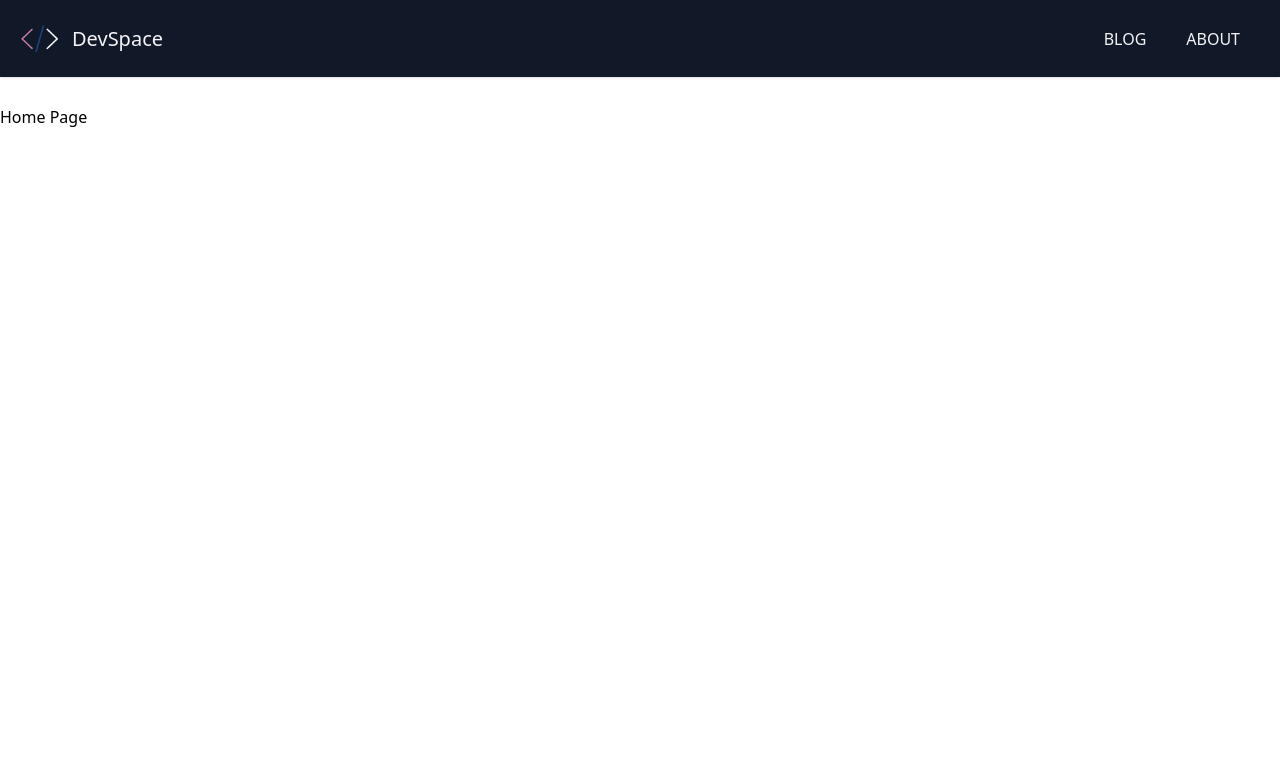
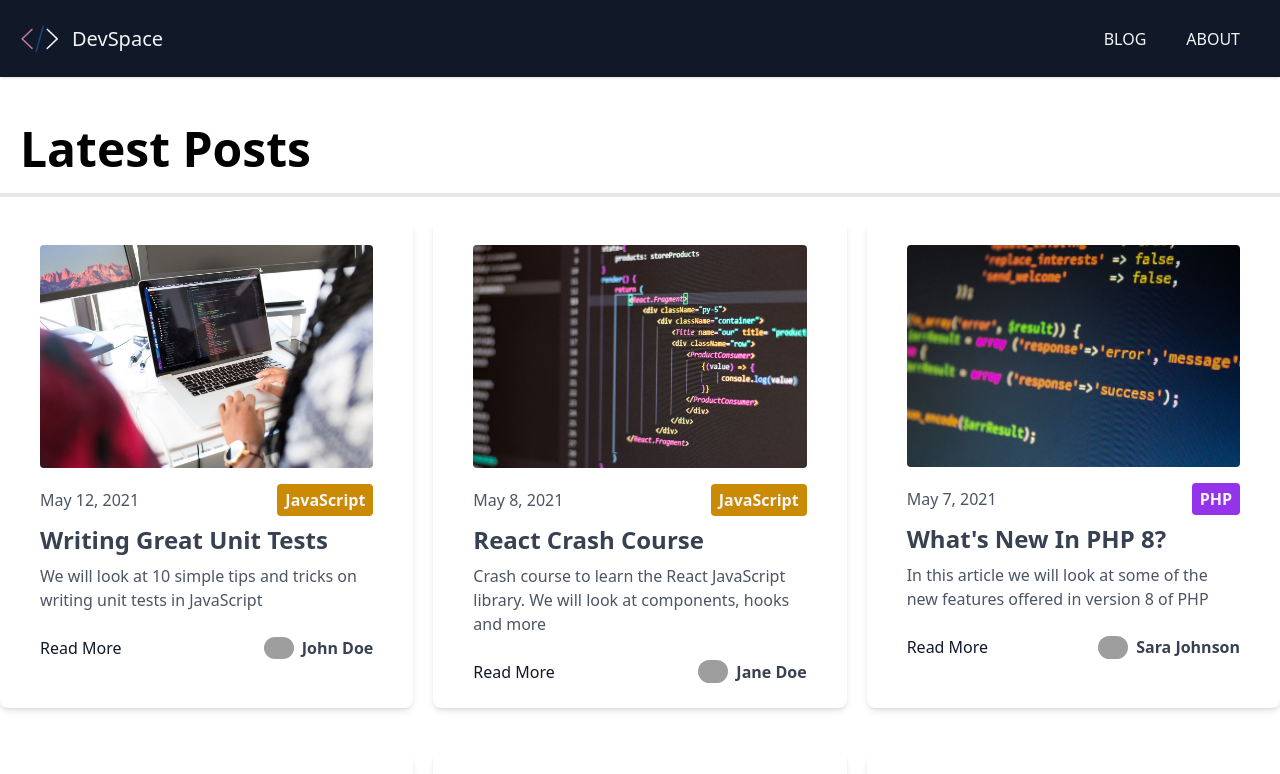
Before and after one commit to zafchiel/markdown-blog-example, a Next.js app: page / in a window 1280 px wide. Shown: the top 774 px of the page. Built offline with nearby package versions, Linux system fonts and the light colour scheme; grey boxes are pictures that could not be loaded.

Commit message:
Home pgae

```diff
--- /dev/null
+++ b/components/CategoryLabel.js
@@ -0,0 +1,20 @@
+import Link from "next/link"
+
+export default function CategoryLabel({ children }) {
+  const colorKey = {
+    JavaScript: "bg-yellow-600",
+    CSS: "bg-blue-600",
+    Python: "bg-green-600",
+    PHP: "bg-purple-600",
+    Ruby: "bg-red-600",
+    Java: "bg-orange-600",
+  }
+
+  return (
+    <div
+      className={`px-2 py-1 ${colorKey[children]} text-gray-100 font-bold rounded`}
+    >
+      <Link href={`/blog/category/${children.toLowerCase()}`}>{children}</Link>
+    </div>
+  )
+}
--- /dev/null
+++ b/components/Post.js
@@ -0,0 +1,51 @@
+import Link from "next/link"
+import Image from "next/image"
+import CategoryLabel from "./CategoryLabel"
+
+export default function Post({ post }) {
+  return (
+    <div className="w-full px-10 py-6 bg-white rounded-lg shadow-md mt-6">
+      <Image
+        src={post.frontmatter.cover_image}
+        alt=""
+        width={420}
+        height={210}
+        className="mb-4 rounded"
+      />
+
+      <div className="flex items-center justify-between">
+        <span className="font-light text-gray-600">
+          {post.frontmatter.date}
+        </span>
+        <CategoryLabel>{post.frontmatter.category}</CategoryLabel>
+      </div>
+
+      <div className="mt-2">
+        <Link href={`/blog/${post.slug}`} legacyBehavior>
+          <a className="text-2xl text-gray-700 font-bold hover:underline">
+            {post.frontmatter.title}
+          </a>
+        </Link>
+        <p className="mt-2 text-gray-600">{post.frontmatter.excerpt}</p>
+      </div>
+
+      <div className="flex items-center justify-between mt-6">
+        <Link href={`/blog/${post.slug}`} legacyBehavior>
+          <a className="text-gray-900 hover:text-blue-600">Read More</a>
+        </Link>
+        <div className="flex items-center">
+          <Image
+            src={post.frontmatter.author_image}
+            alt=""
+            width={30}
+            height={30}
+            className="rounded-full hidden md:block"
+          />
+          <h3 className="ml-2 text-gray-700 font-bold">
+            {post.frontmatter.author}
+          </h3>
+        </div>
+      </div>
+    </div>
+  )
+}
--- a/next.config.js
+++ b/next.config.js
@@ -1,5 +1,8 @@
 /** @type {import('next').NextConfig} */
 const nextConfig = {
+  images: {
+    domains: ["randomuser.me"],
+  },
   reactStrictMode: true,
 }
 
--- a/package.json
+++ b/package.json
@@ -12,6 +12,7 @@
     "autoprefixer": "10.4.14",
     "eslint": "8.39.0",
     "eslint-config-next": "13.3.1",
+    "gray-matter": "^4.0.3",
     "next": "13.3.1",
     "postcss": "8.4.23",
     "react": "18.2.0",
--- a/pages/index.js
+++ b/pages/index.js
@@ -1,9 +1,50 @@
+import fs from "fs"
+import path from "path"
+import Link from "next/link"
+import matter from "gray-matter"
 import Layout from "@/components/Layout"
+import Post from "@/components/Post"
+import { sortByDate } from "@/utils/index"
 
-export default function HomePage() {
+export default function HomePage({ posts }) {
   return (
     <Layout>
-      <h1>Home Page</h1>
+      <h1 className="text-5xl border-b-4 p-5 font-bold">Latest Posts</h1>
+
+      <div className="grid md:grid-cols-2 lg:grid-cols-3 gap-5">
+        {posts.map((post, index) => (
+          <Post key={index} post={post} />
+        ))}
+      </div>
+
+      <Link href="/blog" legacyBehavior>
+        <a className="block text-center border border-gray-500 text-gray-800 rounded-md py-4 my-5 transition duration-500 ease select-none hover:text-white hover:bg-gray-900 focus:outline-none focus:shadow-outline w-full">
+          All Posts
+        </a>
+      </Link>
     </Layout>
   )
 }
+
+export async function getStaticProps() {
+  const files = fs.readdirSync(path.join("posts"))
+
+  const posts = files.map((filename) => {
+    const slug = filename.replace(".md", "")
+
+    const markdownWithMeta = fs.readFileSync(path.join("posts", filename))
+
+    const { data: frontmatter } = matter(markdownWithMeta)
+
+    return {
+      slug,
+      frontmatter,
+    }
+  })
+
+  return {
+    props: {
+      posts: posts.sort(sortByDate).slice(0, 6),
+    },
+  }
+}
--- a/tailwind.config.js
+++ b/tailwind.config.js
@@ -1,10 +1,5 @@
 /** @type {import('tailwindcss').Config} */
 module.exports = {
-  purge: [
-    "./pages/**/*.{js,ts,jsx,tsx,mdx}",
-    "./components/**/*.{js,ts,jsx,tsx,mdx}",
-    "./app/**/*.{js,ts,jsx,tsx,mdx}",
-  ],
   content: [
     "./pages/**/*.{js,ts,jsx,tsx,mdx}",
     "./components/**/*.{js,ts,jsx,tsx,mdx}",
--- /dev/null
+++ b/utils/index.js
@@ -0,0 +1,3 @@
+export const sortByDate = (a, b) => {
+  return new Date(b.frontmatter.date) - new Date(a.frontmatter.date)
+}
```
Also changed, not shown: 1 other file (tests, documents, lock files or other folders).
